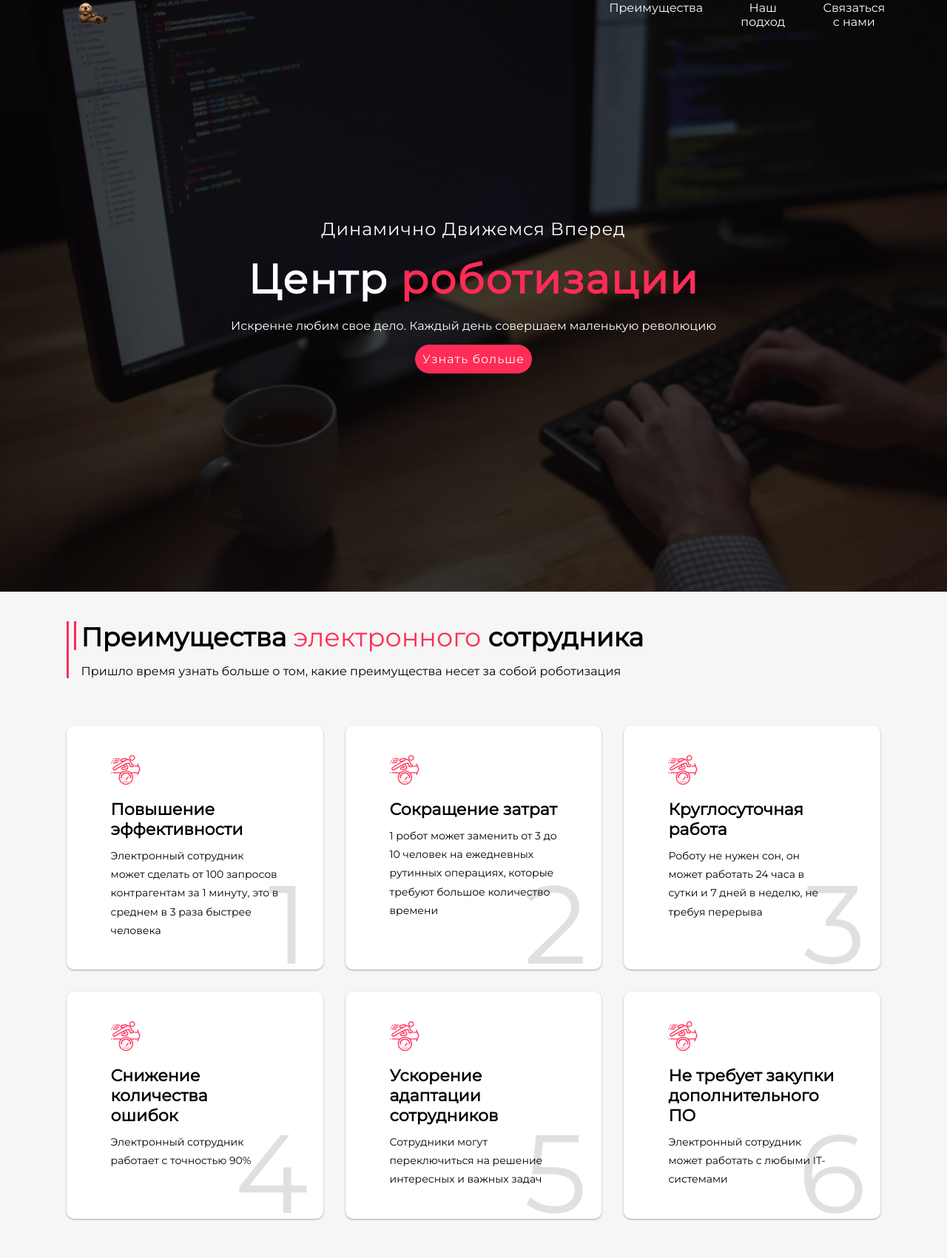
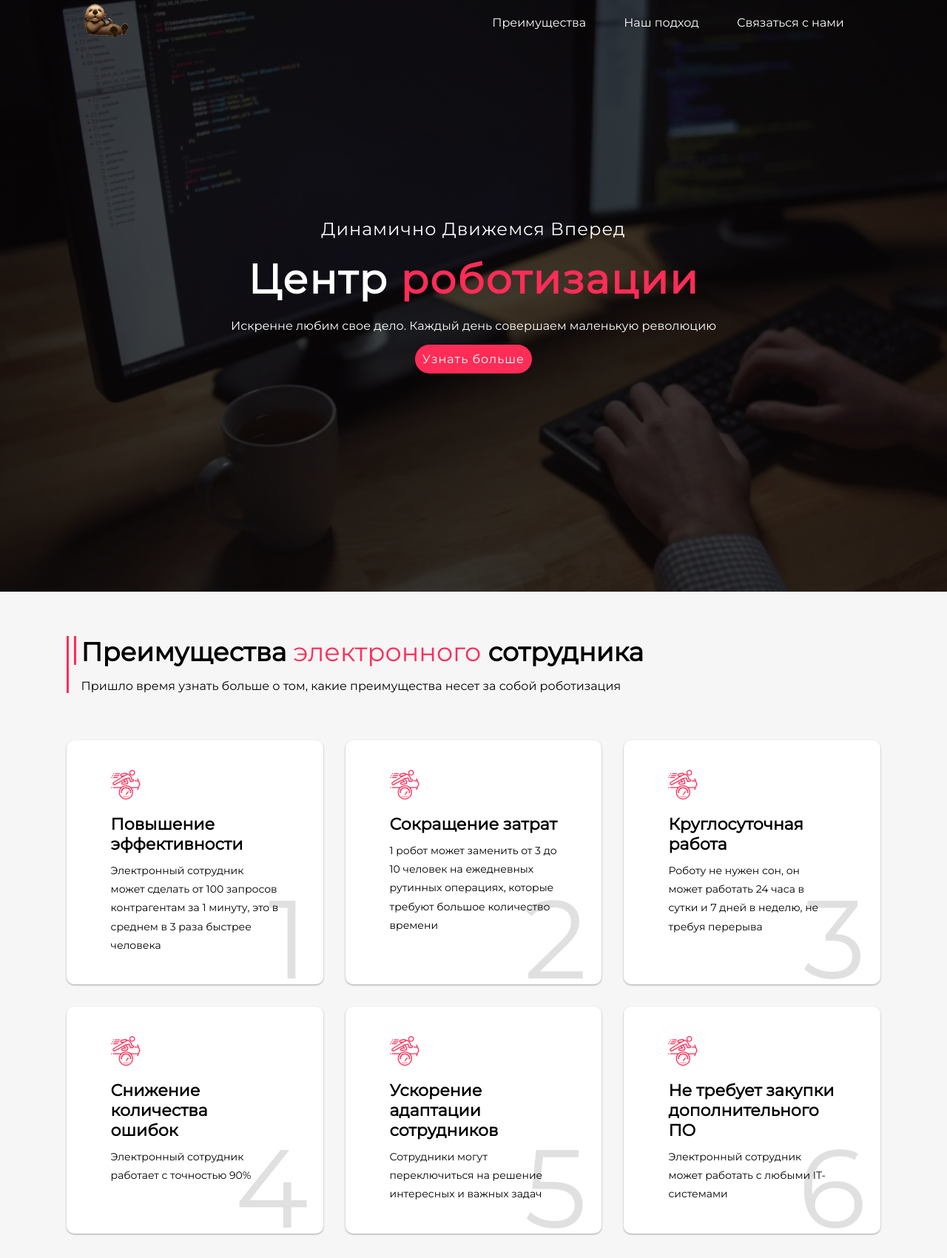
Before and after one commit to widetrace/widetrace.github.io, a plain HTML site: page index.html in a window 1280 px wide. Shown: the top 1701 px of the page at 74% size. Drawn offline with Linux system fonts and the light colour scheme.

Commit message:
Add files via upload

```diff
--- a/style.css
+++ b/style.css
@@ -16,7 +16,7 @@ header {
   flex-flow: row nowrap;
   justify-content: start;
   align-items: center;
-  height: 5vh;
+  height: 7.5vh;
   width: 100%;
   z-index: 100;
   transition: cubic-bezier(0.455, 0.03, 0.515, 0.955) 0.1s all;
@@ -26,8 +26,6 @@ header {
   position: absolute;
   top: 0;
   left: 0;
-
-  /* background: black; */
 }
 
 .fixed-header {
@@ -54,7 +52,7 @@ nav {
   flex-flow: row nowrap;
   justify-content: right;
   align-content: center;
-  margin-left: 50vw;
+  margin-left: 35vw;
 }
 
 nav p {
@@ -121,7 +119,7 @@ nav p:hover {
 }
 
 #second {
-  padding-top: 5vh;
+  padding-top: 7.5vh;
   padding-bottom: 5vh;
   display: flex;
   flex-flow: column nowrap;
@@ -196,10 +194,6 @@ nav p:hover {
   margin-bottom: 30px;
   border-radius: 10px;
   box-shadow: 0 1px 3px rgba(0, 0, 0, 0.12), 0 1px 2px rgba(0, 0, 0, 0.24);
-  /* display: flex;
-  flex-flow: column nowrap;
-  justify-content: center;
-  align-items: center; */
   overflow: hidden;
   position: relative;
   flex: 1;
@@ -258,7 +252,7 @@ nav p:hover {
 }
 
 #third {
-  min-height: 30vh;
+  min-height: 50vh;
   background:
     linear-gradient(
       rgba(0,0,0,0.7),
@@ -312,7 +306,6 @@ nav p:hover {
   flex: 3;
   display: flex;
   flex-flow: column nowrap;
-  /* background: black; */
 }
 
 .block-strategy>h3 {
```
